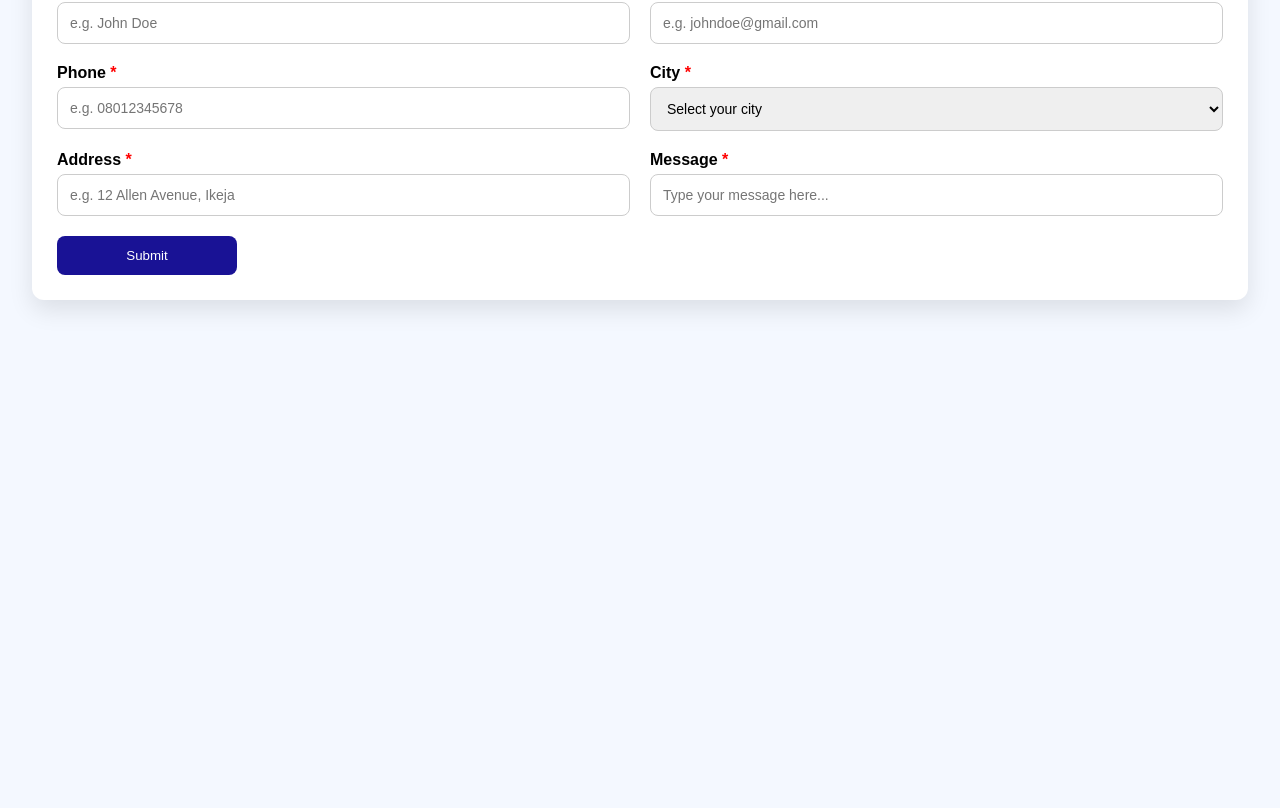
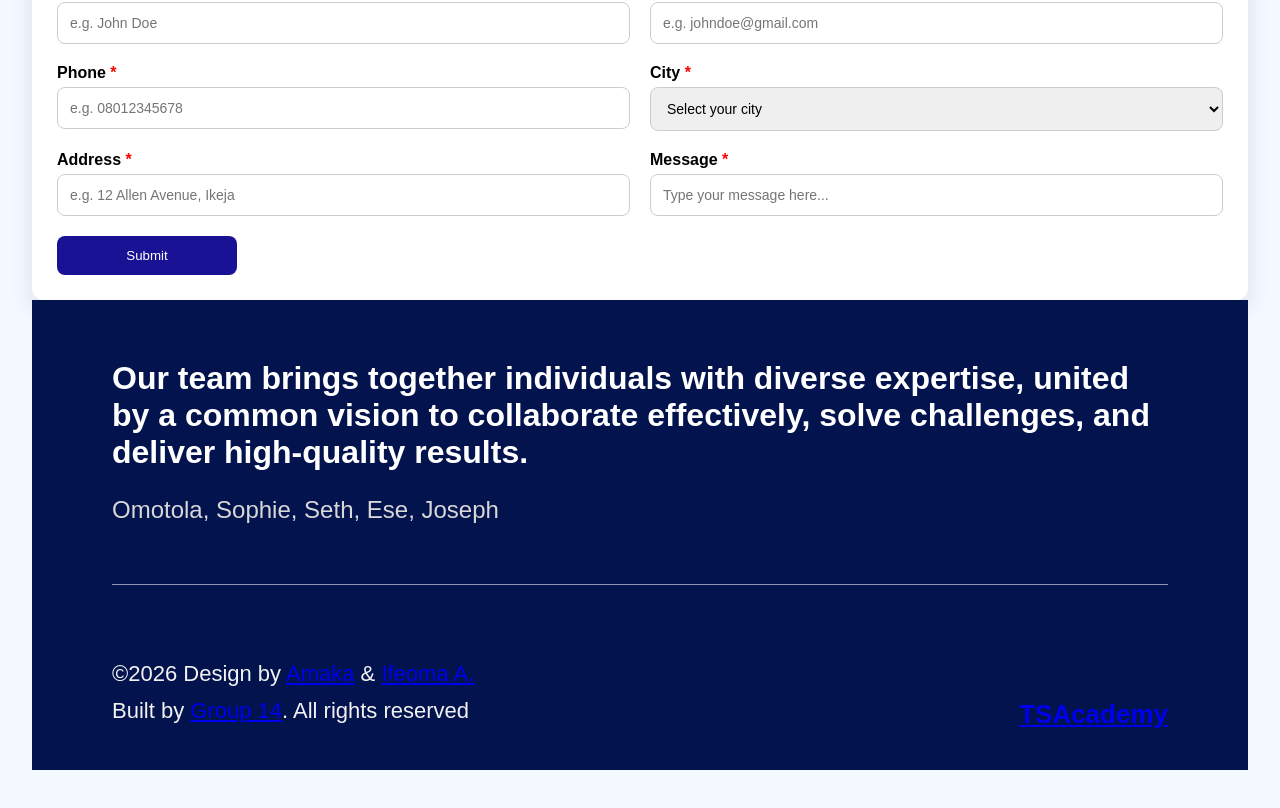
Before and after one commit to Pempixel-Web/capstone-project-group-14, a React (Create React App) app: page / in a window 1280 px wide. Shown: the part 1858-2666 px from the top of the page. Before the commit the page ends 2198 px from the top, so only its background shows below. Built offline with nearby package versions, Linux system fonts and the light colour scheme.

Commit message:
updated the footer

```diff
--- a/src/App.js
+++ b/src/App.js
@@ -3,6 +3,7 @@ import Hero from './components/Hero';
 import Planettable from './components/Planettable';
 import ContactForm from './components/Contactform';
 import VideoSection from './components/Videosection';
+import Footer from './components/Footer';
 function App() {
   return (
     <div className="App">
@@ -10,6 +11,7 @@ function App() {
       <VideoSection />
       <Planettable />
       <ContactForm />
+      <Footer />
     </div>
   );
 }
--- /dev/null
+++ b/src/components/Footer.css
@@ -0,0 +1,78 @@
+/* Scoped footer styles */
+.site-footer{
+  background:#02134d;
+  color:white;
+  padding:60px 80px 40px;
+}
+
+.site-footer .footer-container{
+  display:flex;
+  flex-direction:column;
+  gap:40px;
+}
+
+.site-footer .about-section h2{
+  font-size:32px;
+  margin-bottom:25px;
+  font-weight:700;
+}
+
+.site-footer .about-section p{
+  font-size:24px;
+  color:#d8d8d8;
+}
+
+.site-footer .footer-line{
+  width:100%;
+  height:1px;
+  background:#8f96b2;
+  margin-top:20px;
+}
+
+.site-footer .footer-bottom{
+  display:flex;
+  justify-content:space-between;
+  align-items:flex-end;
+  flex-wrap:wrap;
+  gap:20px;
+  margin-top:30px;
+}
+
+.site-footer .footer-left p{
+  font-size:22px;
+  line-height:1.7;
+  color:#f2f2f2;
+}
+
+.site-footer .footer-right{
+  font-size:26px;
+  font-weight:600;
+}
+
+/* Responsive Design */
+@media(max-width:768px){
+  .site-footer{
+    padding:40px 25px;
+  }
+
+  .site-footer .about-section h2{
+    font-size:26px;
+  }
+
+  .site-footer .about-section p{
+    font-size:18px;
+  }
+
+  .site-footer .footer-left p{
+    font-size:16px;
+  }
+
+  .site-footer .footer-right{
+    font-size:20px;
+  }
+
+  .site-footer .footer-bottom{
+    flex-direction:column;
+    align-items:flex-start;
+  }
+}
--- a/src/components/Footer.jsx
+++ b/src/components/Footer.jsx
@@ -1,134 +1,31 @@
-<!DOCTYPE html>
-<html lang="en">
-<head>
-  <meta charset="UTF-8" />
-  <meta name="viewport" content="width=device-width, initial-scale=1.0"/>
-  <title>Footer Design</title>
+import './Footer.css';
 
-  <style>
-    *{
-      margin:0;
-      padding:0;
-      box-sizing:border-box;
-      font-family: Arial, Helvetica, sans-serif;
-    }
+export default function Footer() {
+  return (
+    <footer className="site-footer">
+      <div className="footer-container">
 
-    body{
-      background:#f5f5f5;
-    }
+        <div className="about-section">
+          <h2>Our team brings together individuals with diverse expertise, united by a common vision to collaborate effectively, solve challenges, and deliver high-quality results. </h2>
+          <p></p>
+          <p>Omotola, Sophie, Seth, Ese, Joseph </p>
 
-    footer{
-      background:#02134d;
-      color:white;
-      padding:60px 80px 40px;
-    }
-
-    .footer-container{
-      display:flex;
-      flex-direction:column;
-      gap:40px;
-    }
-
-    .about-section h2{
-      font-size:32px;
-      margin-bottom:25px;
-      font-weight:700;
-    }
-
-    .about-section p{
-      font-size:24px;
-      color:#d8d8d8;
-    }
-
-    .footer-line{
-      width:100%;
-      height:1px;
-      background:#8f96b2;
-      margin-top:20px;
-    }
-
-    .footer-bottom{
-      display:flex;
-      justify-content:space-between;
-      align-items:flex-end;
-      flex-wrap:wrap;
-      gap:20px;
-      margin-top:30px;
-    }
-
-    .footer-left p{
-      font-size:22px;
-      line-height:1.7;
-      color:#f2f2f2;
-    }
-
-    .footer-right{
-      font-size:26px;
-      font-weight:600;
-    }
-
-    /* Responsive Design */
-    @media(max-width:768px){
-
-      footer{
-        padding:40px 25px;
-      }
-
-      .about-section h2{
-        font-size:26px;
-      }
-
-      .about-section p{
-        font-size:18px;
-      }
-
-      .footer-left p{
-        font-size:16px;
-      }
-
-      .footer-right{
-        font-size:20px;
-      }
-
-      .footer-bottom{
-        flex-direction:column;
-        align-items:flex-start;
-      }
-    }
-  </style>
-</head>
-
-<body>
-
-  <footer>
-    <div class="footer-container">
-
-      <div class="about-section">
-        <h2>About</h2>
-        <p>first name of group members</p>
         </div>
 
-      <div class="footer-line"></div>
+        <div className="footer-line" />
 
-      <div class="footer-bottom">
+        <div className="footer-bottom">
 
-        <div class="footer-left">
-          <p>©2026 Design by Amaka & Ifeoma A.</p>
-          <p>Built by GroupName. All rights reserved</p>
+          <div className="footer-left">
+            <p>©2026 Design by <a href="https://amakandukwu.com/">Amaka</a> & <a href="https://www.linkedin.com/in/ifeomaokocha/">Ifeoma A.</a></p>
+            <p>Built by <a href="https://github.com/Pempixel-Web/capstone-project-group-14.git">Group 14</a>. All rights reserved</p>
           </div>
 
-        <div class="footer-right">
-          TSAcademy
-        </div>
+          <div className="footer-right"> <a href="https://tsacademyonline.com/">TSAcademy</a></div>
 
         </div>
 
       </div>
     </footer>
-
-  <script>
-    console.log("Footer Loaded Successfully");
-  </script>
-
-</body>
-</html>
+  );
+}
```
Lines whose indentation alone changed are shown as unchanged.
